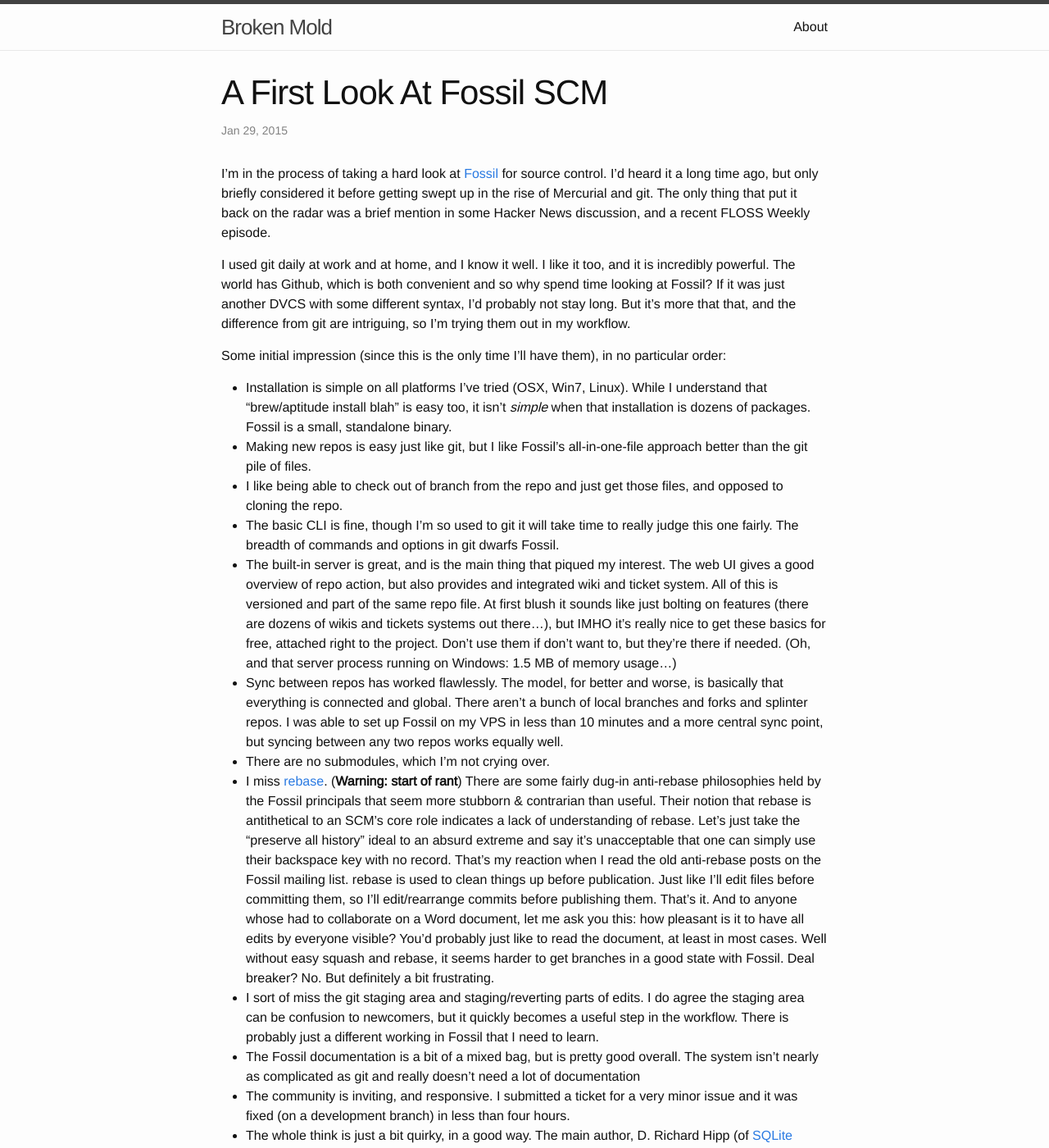
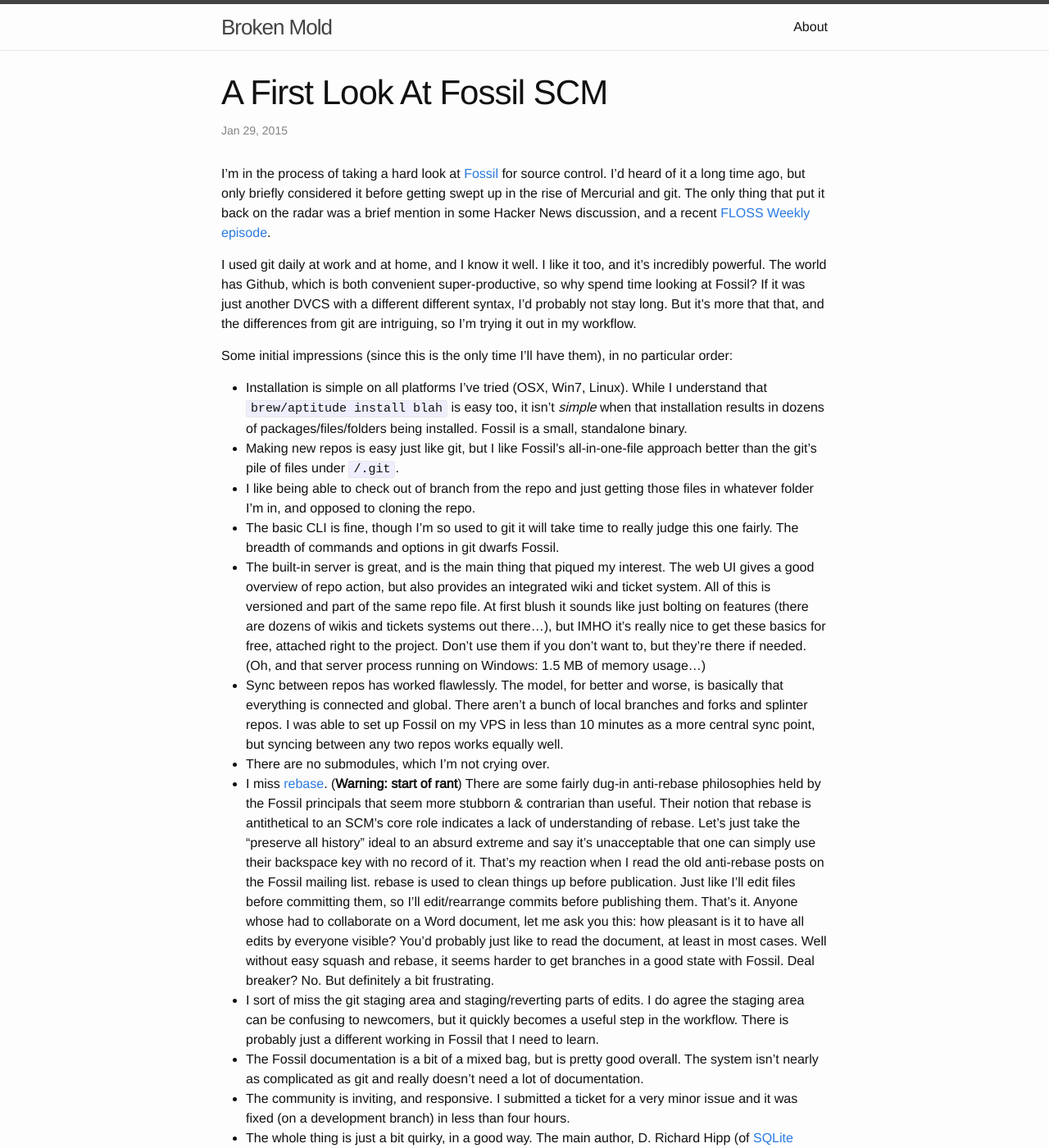
Before and after one commit to kalafut/brokenmold, a Jekyll site: the page built from _posts/2015-01-29-fossil-1.md, in a window 1280 px wide and 1400 px high. Shown: the whole window at 82% size. Built offline with Jekyll 4.4.1, drawn with Linux system fonts in a browser that asks for light colours.

Commit message:
Update 2015-01-29-fossil-1.md

```diff
--- a/_posts/2015-01-29-fossil-1.md
+++ b/_posts/2015-01-29-fossil-1.md
@@ -4,56 +4,56 @@
 date: 2015-01-29
 categories:
 ---
-I'm in the process of taking a hard look at [Fossil](http://http://www.fossil-scm.org/) for source control. I'd heard
-it a long time ago, but only briefly considered it before getting swept up in the
+I'm in the process of taking a hard look at [Fossil](http://www.fossil-scm.org/) for source control. I'd heard
+of it a long time ago, but only briefly considered it before getting swept up in the
 rise of Mercurial and git. The only thing that put it back on the radar was a
-brief mention in some Hacker News discussion, and a recent FLOSS Weekly
-episode.
+brief mention in some Hacker News discussion, and a recent [FLOSS Weekly
+episode](http://twit.tv/show/floss-weekly/320).
 
-I used git daily at work and at home, and I know it well. I like it too, and it is incredibly powerful.  The world has Github, which is both convenient and
-so why spend time looking at Fossil? If it was just another DVCS with some
+I used git daily at work and at home, and I know it well. I like it too, and it's incredibly powerful.  The world has Github, which is both convenient super-productive,
+so why spend time looking at Fossil? If it was just another DVCS with a different
 different syntax, I'd probably not stay long. But it's more that that, and the
-difference from git are intriguing, so I'm trying them out in my workflow.
+differences from git are intriguing, so I'm trying it out in my workflow.
 
-Some initial impression (since this is the only time I'll have them), in no
+Some initial impressions (since this is the only time I'll have them), in no
 particular order:
 
-- Installation is simple on all platforms I've tried (OSX, Win7, Linux).  While I understand that "brew/aptitude install blah" is easy too, it isn't _simple_ when
-that installation is dozens of packages. Fossil is a small, standalone
+- Installation is simple on all platforms I've tried (OSX, Win7, Linux).  While I understand that `brew/aptitude install blah` is easy too, it isn't _simple_ when
+that installation results in dozens of packages/files/folders being installed. Fossil is a small, standalone
 binary.
-- Making new repos is easy just like git, but I like Fossil's all-in-one-file approach better than the git pile of files.
-- I like being able to check out of branch from the repo and just get those files,
+- Making new repos is easy just like git, but I like Fossil's all-in-one-file approach better than the git's pile of files under `/.git`.
+- I like being able to check out of branch from the repo and just getting those files in whatever folder I'm in,
 and opposed to cloning the repo.
 - The basic CLI is fine, though I'm so used to git it will take time to really judge this one fairly. The breadth of commands and options in git dwarfs Fossil.
-- The built-in server is great, and is the main thing that piqued my interest. The web UI gives a good overview of repo action, but also provides and integrated wiki and ticket system. All of this is versioned and part of the same repo file. At first blush it sounds like just bolting on features (there are dozens of wikis and tickets systems out there...), but IMHO it's really nice to get these basics for free, attached right to the project. Don't use them if don't want to, but they're there if needed.  (Oh, and that server process running on Windows: 1.5 MB of memory usage...)
+- The built-in server is great, and is the main thing that piqued my interest. The web UI gives a good overview of repo action, but also provides an integrated wiki and ticket system. All of this is versioned and part of the same repo file. At first blush it sounds like just bolting on features (there are dozens of wikis and tickets systems out there...), but IMHO it's really nice to get these basics for free, attached right to the project. Don't use them if you don't want to, but they're there if needed.  (Oh, and that server process running on Windows: 1.5 MB of memory usage...)
 - Sync between repos has worked flawlessly. The model, for better and worse, is
 basically that everything is connected and global. There aren't a bunch of local
 branches and forks and splinter repos.  I was able to set up Fossil on my VPS
-in less than 10 minutes and a more central sync point, but syncing between
+in less than 10 minutes as a more central sync point, but syncing between
 any two repos works equally well.
 - There are no submodules, which I'm not crying over.
 - I miss [rebase](https://www.kernel.org/pub/software/scm/git/docs/git-rebase.html). (**Warning: start of rant**) There are some fairly dug-in anti-rebase philosophies held by the
 Fossil principals that seem more stubborn & contrarian than useful. Their notion
 that rebase is antithetical to an SCM's core role indicates a lack of understanding
 of rebase. Let's just take the "preserve all history" ideal to an absurd extreme and
-say it's unacceptable that one can simply use their backspace key with no record. That's my reaction when I read the old anti-rebase posts on the Fossil mailing list.
+say it's unacceptable that one can simply use their backspace key with no record of it. That's my reaction when I read the old anti-rebase posts on the Fossil mailing list.
 rebase is used to clean things up before publication.  Just like I'll edit files before
 committing them, so I'll edit/rearrange commits before publishing them. That's it.
-And to anyone whose had to collaborate on a Word document, let me ask you
+Anyone whose had to collaborate on a Word document, let me ask you
 this: how pleasant is it to have all edits by everyone visible? You'd probably just
 like to read the document, at least in most cases. Well without easy squash and
 rebase, it seems harder to get branches in a good state with Fossil. Deal breaker? No. But definitely a bit frustrating.
 - I sort of miss the git staging area and staging/reverting parts of edits. I do agree
-the staging area can be confusion to newcomers, but it quickly becomes a
+the staging area can be confusing to newcomers, but it quickly becomes a
 useful step in the workflow. There is probably just a different working in Fossil
 that I need to learn.
 - The Fossil documentation is a bit of a mixed bag, but is pretty good overall.
 The system isn't nearly as complicated as git and really doesn't need a lot of
-documentation
+documentation.
 - The community is inviting, and responsive. I submitted a
 ticket for a very minor issue and it was fixed (on a development branch) in
 less than four hours.
-- The whole think is just a bit quirky, in a good way. The main author, D. Richard
+- The whole thing is just a bit quirky, in a good way. The main author, D. Richard
 Hipp (of [SQLite](http://www.sqlite.org/) fame), basically says that he wrote Fossil to manage SQLite and if others like it, fine. But then there are pockets of diehard Fossil zealots from
 disparate backgrounds. The whole thing is less serious, less complicated, and
 more fun than git.
```
